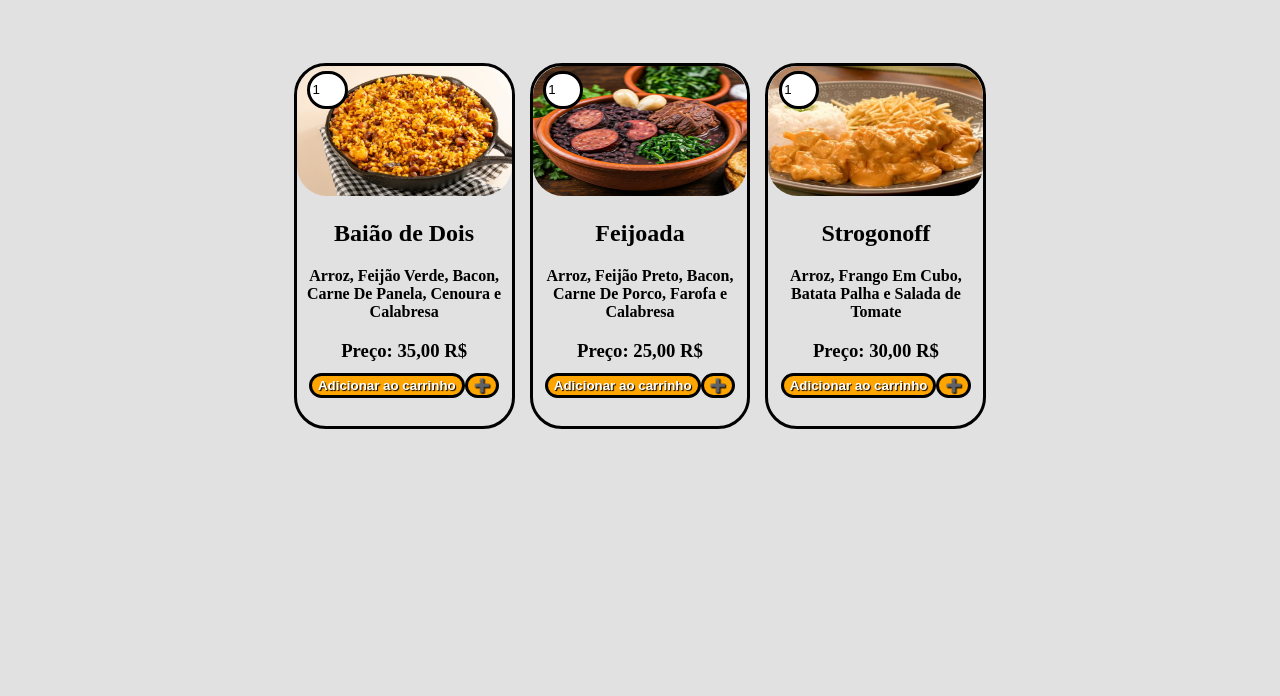
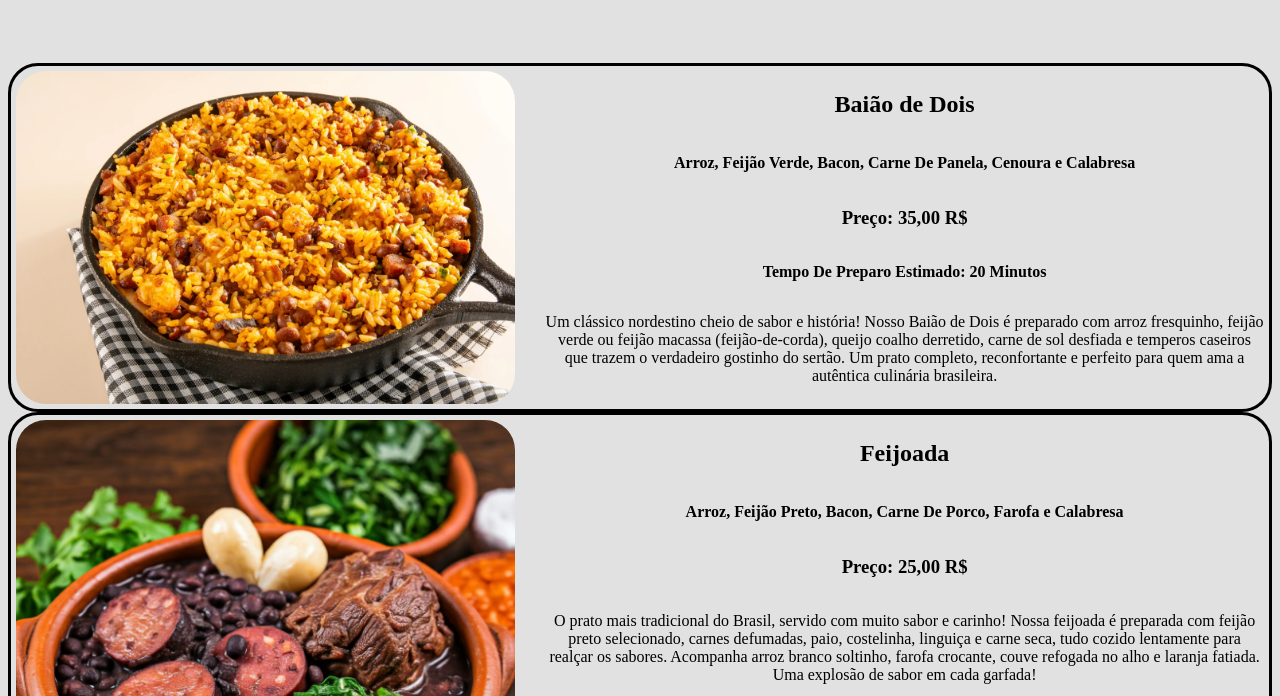
Before and after one commit to maczin13f/felpizza, a plain HTML site: page main.html in a window 1280 px wide. Both pictures are taken after a click on the element 640 px from the left and 350 px from the top of the page. Shown: the part 104-800 px from the top of the page. Drawn offline with Linux system fonts and the light colour scheme.

Commit message:
Add files via upload

```diff
--- a/main.html
+++ b/main.html
@@ -17,6 +17,7 @@
     </div>
 
     <main>
+        <section id="pratos">
         <div class="cardapio" id="baiaode2">
             <img src="imagens/baiao2.jpg" class="imgprato" alt="Baião de Dois">
             <h2>Baião de Dois</h2>
@@ -37,7 +38,43 @@
             <p><b>Arroz, Frango Em Cubo, Batata Palha e Salada de Tomate</b></p>
             <h3>Preço: <b>30,00 R$</b></h3>
         </div>
+        </section>
     </main>
+
+
+<section id="pratosinfo" style="display: none;">
+<div class="cardapio-info" id="baiaode2-info">
+            <img src="imagens/baiao2.jpg" class="imgpratoinfo" alt="Baião de Dois">
+             <div class="descricao">
+            <h2>Baião de Dois</h2>
+            <p><b>Arroz, Feijão Verde, Bacon, Carne De Panela, Cenoura e Calabresa</b></p>
+            <h3>Preço: <b>35,00 R$</b></h3>
+            <p><b>Tempo De Preparo Estimado: 20 Minutos</b></p>
+            <p>Um clássico nordestino cheio de sabor e história! Nosso Baião de Dois é preparado com arroz fresquinho, feijão verde ou feijão macassa (feijão-de-corda), queijo coalho derretido, carne de sol desfiada e temperos caseiros que trazem o verdadeiro gostinho do sertão. Um prato completo, reconfortante e perfeito para quem ama a autêntica culinária brasileira.</p>
+        </div>
+        </div>
+
+            <div class="cardapio-info" id="feijoada-info">
+            <img src="imagens/feijoada.jpeg" class="imgpratoinfo" alt="Feijoada">
+            <div class="descricao">
+            <h2>Feijoada</h2>
+            <p><b>Arroz, Feijão Preto, Bacon, Carne De Porco, Farofa e Calabresa</b></p>
+            <h3>Preço: <b>25,00 R$</b></h3>
+            <p>O prato mais tradicional do Brasil, servido com muito sabor e carinho! Nossa feijoada é preparada com feijão preto selecionado, carnes defumadas, paio, costelinha, linguiça e carne seca, tudo cozido lentamente para realçar os sabores. Acompanha arroz branco soltinho, farofa crocante, couve refogada no alho e laranja fatiada. Uma explosão de sabor em cada garfada!</p>
+            <p><b>Tempo De Preparo Estimado: 20 Minutos</b></p>
+            </div>
+        </div>
+
+         <div class="cardapio-info" id="strogonoff-info">
+            <img src="imagens/strogonoff.jpg" alt="Strogonoff" class="imgpratoinfo">
+            <div class="descricao">
+            <h2>Strogonoff</h2>
+            <p><b>Arroz, Frango Em Cubo, Batata Palha e Salada de Tomate</b></p>
+            <h3>Preço: <b>30,00 R$</b></h3>
+            <p>Clássico, cremoso e irresistível! Nosso strogonoff é feito com tiras macias de filé (bovino ou frango), refogadas no molho especial à base de creme de leite, ketchup, mostarda e um toque de tempero da casa. Acompanha arroz branco soltinho e batata palha crocante. Uma combinação perfeita que agrada todos os paladares!</p>
+            </div>
+        </div>
+</section>
 
     <script src="index.js"></script>
     <script src="main.js"></script>
--- a/main.js
+++ b/main.js
@@ -15,10 +15,11 @@ function atualizarContadorCarrinho() {
 }
 atualizarContadorCarrinho();
 
-// Captura todos os pratos existentes no HTML
+// Captura todos os pratos do cardápio
 const pratos = document.querySelectorAll('.cardapio');
-
-// ... código anterior ...
+const secaoCardapio = document.getElementById('pratos');
+const secaoInfo = document.querySelector('#pratosinfo');
+const pratosInfo = document.querySelectorAll('.infoprato'); // use class nas divs dentro de #pratosinfo
 
 pratos.forEach(pratoDiv => {
   const nome = pratoDiv.querySelector('h2').textContent;
@@ -26,43 +27,60 @@ pratos.forEach(pratoDiv => {
   const preco = pratoDiv.querySelector('h3').textContent.replace('Preço: ', '');
   const imagem = pratoDiv.querySelector('img').getAttribute('src');
 
+  // Botão adicionar ao carrinho
   const botao = document.createElement('button');
   botao.textContent = 'Adicionar ao carrinho';
-
-  const btnQuantidade = document.createElement('button');
-  btnQuantidade.className = 'btnQuantidadeAdd';
-  btnQuantidade.textContent = '➕'; // símbolo mais claro para adicionar
-
-  const inputQuantidade = document.createElement('input');
-  inputQuantidade.className = 'inputQuantidadeNumber';
-  inputQuantidade.type = 'number';
-  inputQuantidade.value = 1; // começa com 1
-  inputQuantidade.min = 1;
-    inputQuantidade.value.max = 6
-
-  // evento de clique no botão de quantidade
-  btnQuantidade.addEventListener('click', function () {
-    inputQuantidade.value = Number(inputQuantidade.value) + 1;
-    if (inputQuantidade.value > 6) {
-      inputQuantidade.value = Number(inputQuantidade.value) -1;
-    }
-  });
-
-  // botão de adicionar ao carrinho
   botao.onclick = function () {
     const carrinho = JSON.parse(localStorage.getItem('carrinho')) || [];
-
     const jaExiste = carrinho.some(item => item.nome === nome && item.descricao === descricao);
     if (jaExiste) {
       alert(`O prato "${nome}" já foi adicionado ao carrinho.`);
       return;
     }
-
     adicionarNoCarrinho(nome, descricao, preco, imagem);
     atualizarContadorCarrinho();
   };
 
+  // Botão quantidade
+  const btnQuantidade = document.createElement('button');
+  btnQuantidade.className = 'btnQuantidadeAdd';
+  btnQuantidade.textContent = '➕';
+
+  const inputQuantidade = document.createElement('input');
+  inputQuantidade.type = 'number';
+  inputQuantidade.value = 1;
+  inputQuantidade.min = 1;
+  inputQuantidade.max = 6;
+
+  btnQuantidade.addEventListener('click', function () {
+    let valorAtual = Number(inputQuantidade.value);
+    if (valorAtual < 6) {
+      inputQuantidade.value = valorAtual + 1;
+    }
+  });
+
   pratoDiv.appendChild(botao);
+  pratoDiv.appendChild(inputQuantidade);
   pratoDiv.appendChild(btnQuantidade);
-  pratoDiv.appendChild(inputQuantidade);
+
+  // Clique no prato mostra info
+  pratoDiv.addEventListener('click', function () {
+    // Esconde o cardápio principal
+   secaoCardapio.style.display = 'none';
+
+    // Mostra a seção de info
+    secaoInfo.style.display = '';
+
+    // Esconde todas as infos
+    pratosInfo.forEach(info => {
+      info.style.display = 'none';
+    });
+
+    // Mostra a info do prato clicado
+    const idPrato = this.id;
+    const pratoInfo = document.getElementById(idPrato + '-info');
+    if (pratoInfo) {
+      pratoInfo.style.display = '';
+    }
+  });
 });
--- a/style.css
+++ b/style.css
@@ -38,8 +38,8 @@ body {
     font-weight: bold;
 }
 
-main {
-    margin-top: 5%;
+#pratos {
+    margin-top: 3%;
     display: flex;
     flex-direction: row;
     justify-content: center;
@@ -56,10 +56,15 @@ main {
 }
 
 .cardapio {
+    display: flex;
+    flex-direction: column;
     border: solid black;
     border-radius: 32px;
-    width: 17%;
+    width: 20%;
     cursor: pointer;
+    align-items: center;
+    text-align: center;
+    padding: 10px;
 }
 
 .cardapio:hover {
@@ -79,15 +84,33 @@ main {
     height: 7%;
 }
 
-.cardapio input {
+.cardapio-info {
     display: flex;
-    position: relative;
-    bottom: 93%;
-    width: 14%;
+    flex-direction: row;
+    text-align: center;
     border: solid black;
     border-radius: 30px;
-    height: 8.5%;
-    left: 5%;
+    padding: 5px;
+    gap: 30px;
+}
+
+.cardapio-info img {
+    max-width: 40%;
+    min-height: 80%;
+    max-height: 80%;
+    border-radius: 30px;
+}
+
+#pratosinfo {
+    margin-top: 5%;
+    display: flex;
+    flex-direction: column;
+    justify-content: center;
+}
+
+.descricao {
+    display: flex;
+    flex-direction: column;
 }
 
 /*Cadastro*/
```
